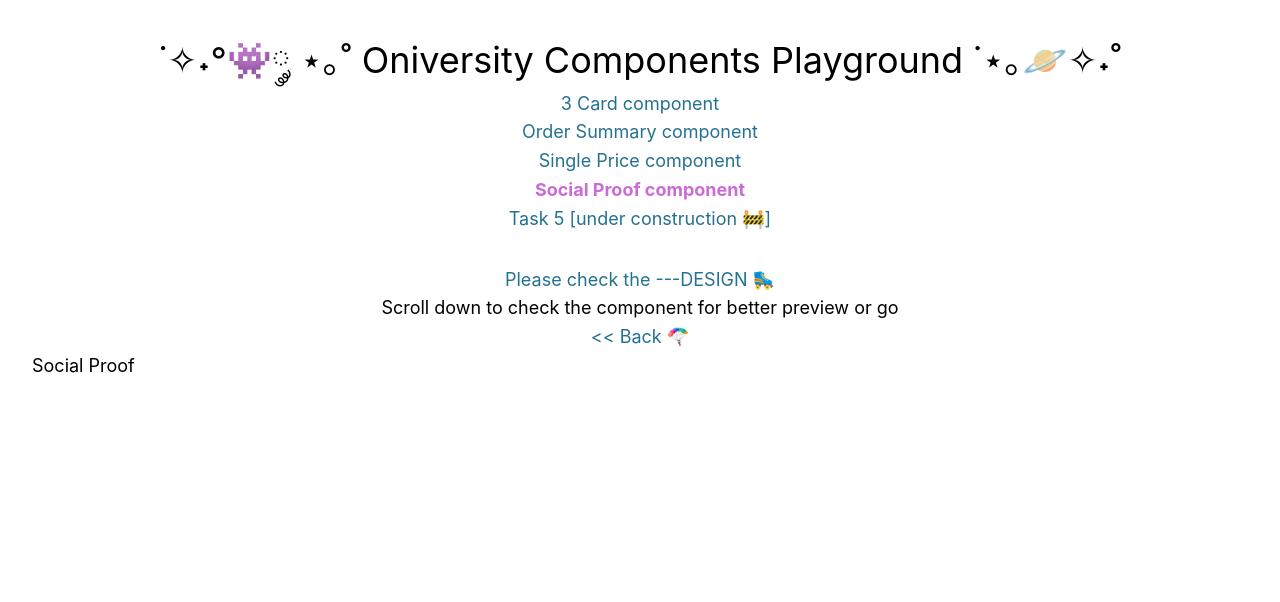
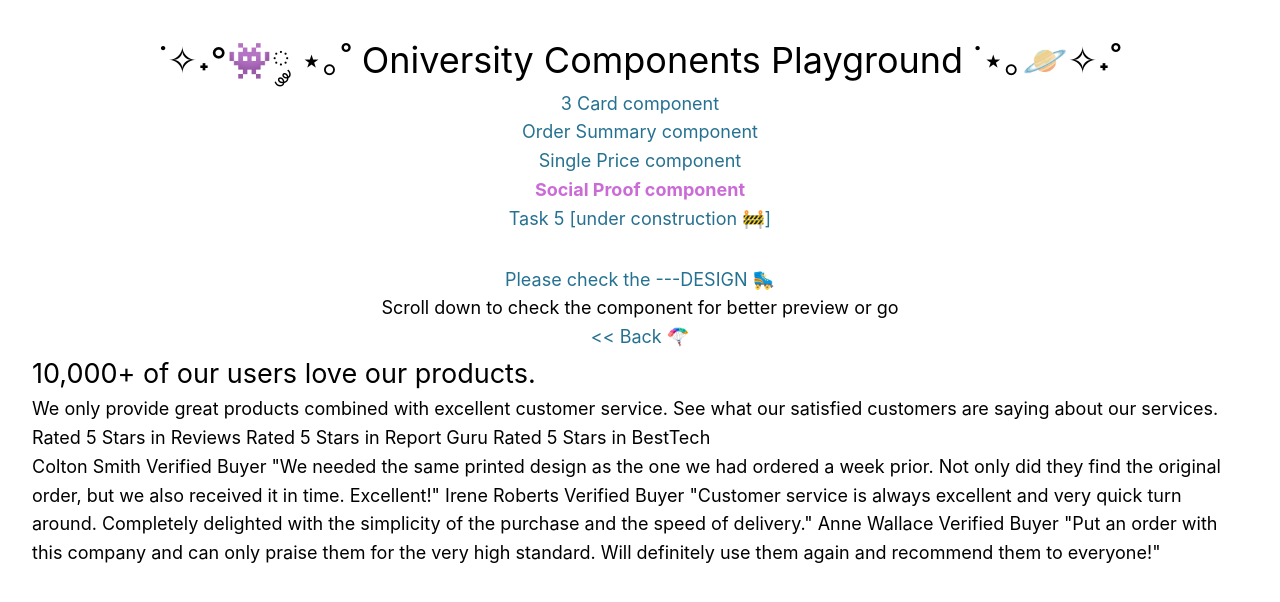
Before and after one commit to SashaHon/oniversity-components-playground, a Vue app: page /social-proof-component in a window 1280 px wide. Shown: the top 602 px of the page. Built offline with nearby package versions, Linux system fonts and the light colour scheme.

Commit message:
do basic html layout

```diff
--- a/src/views/SinglePriceComponentView.vue
+++ b/src/views/SinglePriceComponentView.vue
@@ -5,15 +5,15 @@ import MyDescription from '@/components/general/MyDescription.vue'
 <template>
   <div class="main-container">
     <MyDescription :routeName="`single-price-component`" />
-    <div class="component-container">
+
     <section class="component-container">
       <div class="grid">
         <div class="grid__subgrid grid__subgrid--info">
           <h2 class="grid__title grid__title--primary">Join our community</h2>
           <h3 class="grid__subtitle">30-day, hassle-free money back guarantee</h3>
           <span class="grid__description--primary">
-              Gain access to our full library of tutorials along with expert code reviews. Perfect
-              for any developers who are serious about honing their skills.
+            Gain access to our full library of tutorials along with expert code reviews. Perfect for
+            any developers who are serious about honing their skills.
           </span>
         </div>
 
@@ -41,7 +41,6 @@ import MyDescription from '@/components/general/MyDescription.vue'
         </div>
       </div>
     </section>
-    </div>
   </div>
 </template>
 
--- a/src/views/SocialProofComponentView.vue
+++ b/src/views/SocialProofComponentView.vue
@@ -5,7 +5,30 @@ import MyDescription from '@/components/general/MyDescription.vue'
 <template>
   <div class="main-container">
     <MyDescription :routeName="`social-proof-component`" />
-    <section class="component-container">Social Proof</section>
+    <section class="component-container">
+      <div class="social__top-container">
+        <div class="social__top-left-container">
+          <h1 class="social__title">10,000+ of our users love our products.</h1>
+          <p class="social__description">
+            We only provide great products combined with excellent customer service. See what our
+            satisfied customers are saying about our services.
+          </p>
+        </div>
+        <div class="social__rating-container">
+          Rated 5 Stars in Reviews Rated 5 Stars in Report Guru Rated 5 Stars in BestTech
+        </div>
+      </div>
+
+      <div class="social__bottom-container">
+        Colton Smith Verified Buyer "We needed the same printed design as the one we had ordered a
+        week prior. Not only did they find the original order, but we also received it in time.
+        Excellent!" Irene Roberts Verified Buyer "Customer service is always excellent and very
+        quick turn around. Completely delighted with the simplicity of the purchase and the speed of
+        delivery." Anne Wallace Verified Buyer "Put an order with this company and can only praise
+        them for the very high standard. Will definitely use them again and recommend them to
+        everyone!"
+      </div>
+    </section>
   </div>
 </template>
 
```
Lines whose indentation alone changed are shown as unchanged.
